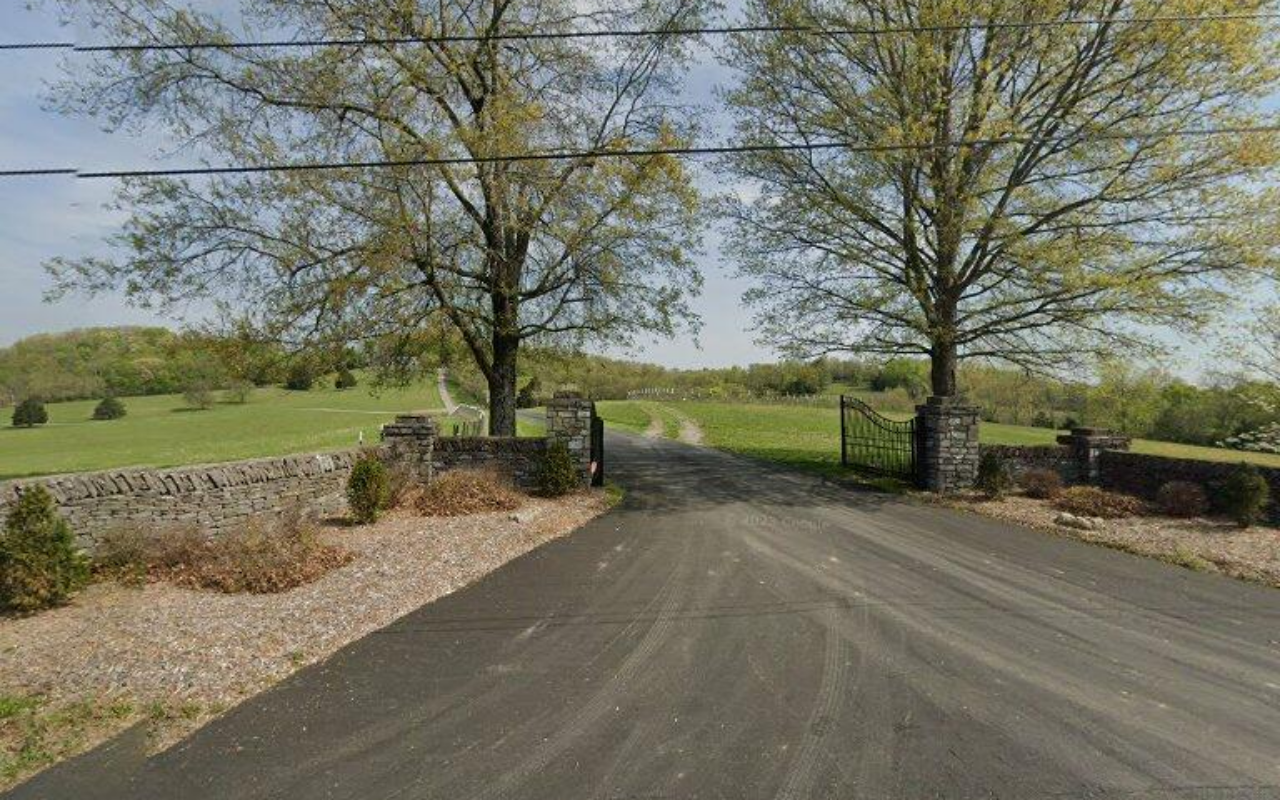
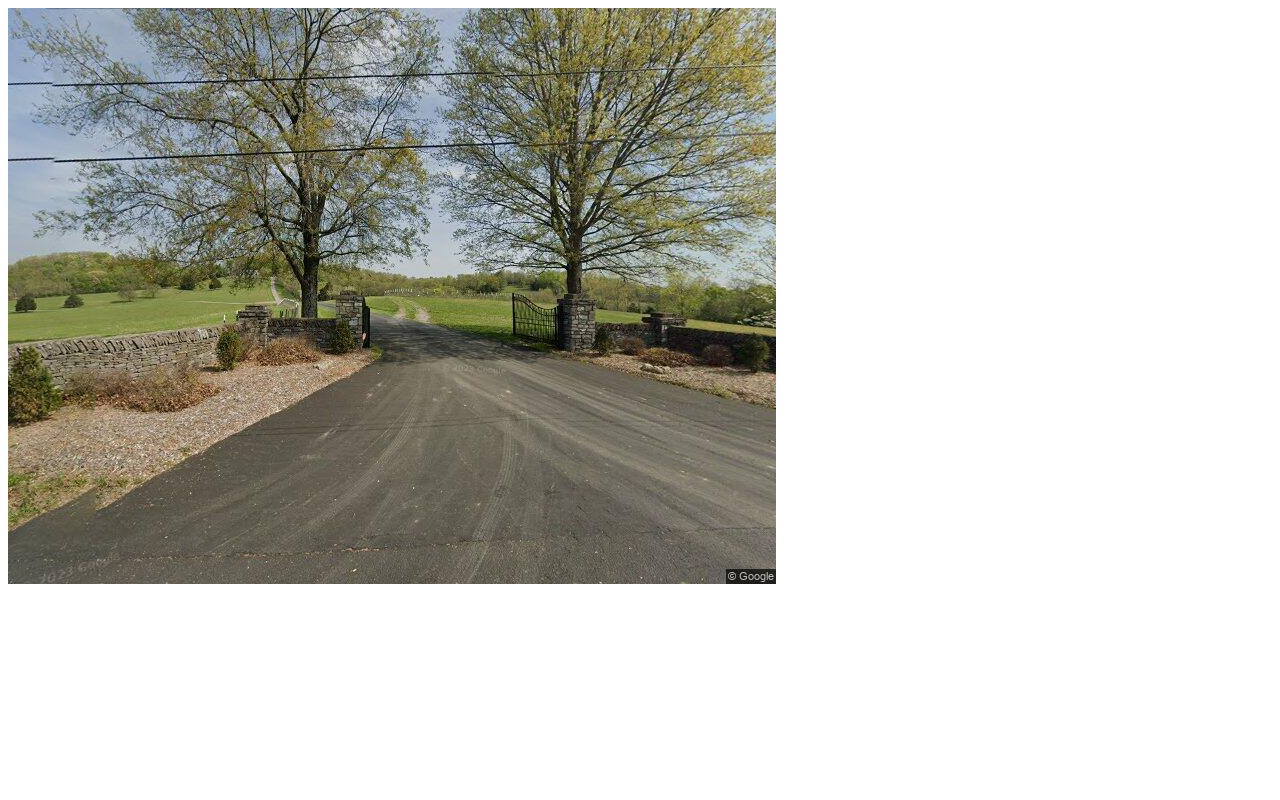
Before and after one commit to HatePicks/Watt, a plain HTML site: page home.html in a window 1280 px wide. Drawn offline with Linux system fonts and the light colour scheme.

Commit message:
home.html

```diff
--- a/home.html
+++ b/home.html
@@ -1,29 +1,6 @@
 <!DOCTYPE html>
 <html>
-<head>
-<meta name="viewport" content="width=device-width, initial-scale=1">
-<style>
-body, html {
-  height: 100%;
-  margin: 0;
-}
-
-.bg {
-  /* The image used */
-  background-image: url("streetview.jpg");
-
-  /* Full height */
-  height: 100%;
-
-  /* Center and scale the image nicely */
-  background-position: center;
-  background-repeat: no-repeat;
-  background-size: cover;
-}
-</style>
-</head>
-<body>
-
-<div class="bg"></div>
-</body>
+  <div class="full-screen">
+    <img src="streetview.jpg" />
+  </div>
 </html>
```
